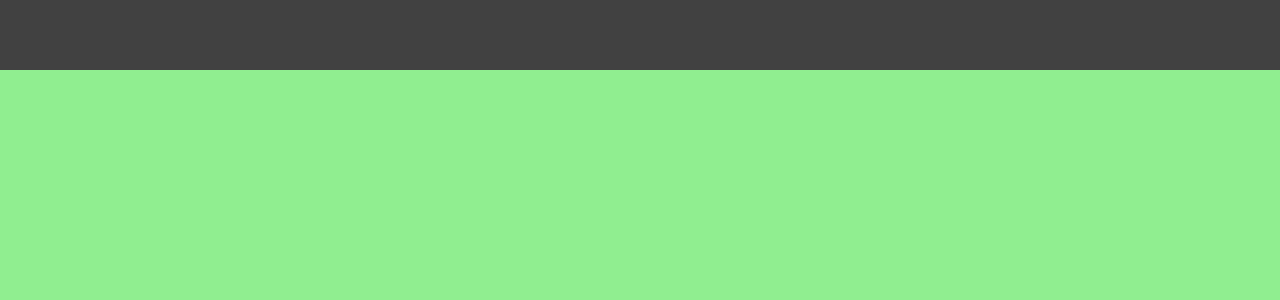
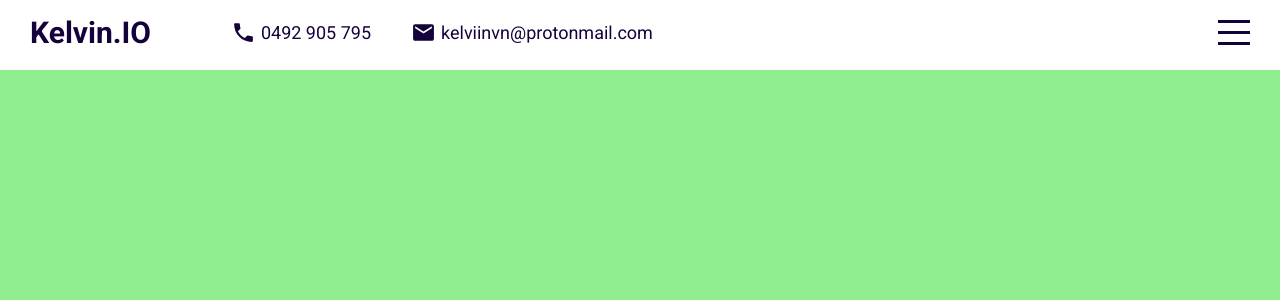
Before and after one commit to KelvinIO/kelvin.io-Portfolio, a React (Create React App) app: page / in a window 1280 px wide. Shown: the top 300 px of the page. Built offline with nearby package versions, Linux system fonts and the light colour scheme.

Commit message:
Added icons to topbar, styled topbar text, added basic menu

```diff
--- a/package.json
+++ b/package.json
@@ -3,6 +3,8 @@
   "version": "0.1.0",
   "private": true,
   "dependencies": {
+    "@material-ui/core": "^4.12.1",
+    "@material-ui/icons": "^4.11.2",
     "@testing-library/jest-dom": "^5.14.1",
     "@testing-library/react": "^11.2.7",
     "@testing-library/user-event": "^12.8.3",
--- a/public/index.html
+++ b/public/index.html
@@ -7,8 +7,10 @@
       name="description"
       content="Web site created using create-react-app"
     />
-    <link href="https://fonts.googleapis.com/css2?family=Roboto:wght@100;300;700;900&display=swap" rel="stylesheet">
-   <title>Kelvin IO Portfolio</title>
+
+    <link href="https://fonts.googleapis.com/css2?family=Roboto:wght@100;200;300;400;500;700;900&display=swap" rel="stylesheet">
+
+    <title>Kelvin IO Portfolio</title>
    <style>
       *{
         font-family: 'Roboto', sans-serif;
--- a/src/app.scss
+++ b/src/app.scss
@@ -7,6 +7,7 @@
         background-color: lightseagreen;
         position: relative;
         top: 70px;
+        scroll-behavior: smooth;
         scroll-snap-type: y mandatory; //add snap scrolling
         scrollbar-width: none; //disable scroll for FF
         &::-webkit-scrollbar{ display: none; } // for other browsers
--- a/src/components/contact/Contact.jsx
+++ b/src/components/contact/Contact.jsx
@@ -2,7 +2,7 @@ import "./contact.scss"
 
 export default function contact() {
     return (
-        <div className="contact">
+        <div className="contact" id="contact">
 
         </div>
     )
--- a/src/components/intro/Intro.jsx
+++ b/src/components/intro/Intro.jsx
@@ -2,7 +2,7 @@ import "./intro.scss"
 
 export default function intro() {
     return (
-        <div className="intro">
+        <div className="intro" id="intro">
 
         </div>
     )
--- a/src/components/portfolio/Portfolio.jsx
+++ b/src/components/portfolio/Portfolio.jsx
@@ -2,7 +2,7 @@ import "./portfolio.scss"
 
 export default function portfolio() {
     return (
-        <div className="portfolio">
+        <div className="portfolio" id="portfolio">
 
         </div>
     )
--- a/src/components/projects/Projects.jsx
+++ b/src/components/projects/Projects.jsx
@@ -2,7 +2,7 @@ import "./projects.scss"
 
 export default function projects() {
     return (
-        <div className="projects">
+        <div className="projects" id="projects">
 
         </div>
     )
--- a/src/components/topbar/Topbar.jsx
+++ b/src/components/topbar/Topbar.jsx
@@ -1,9 +1,30 @@
 import "./topbar.scss"
+import {Phone, Email} from "@material-ui/icons"
 
 export default function topbar() {
     return (
         <div className="topbar">
+            <div className="wrapper">
+                <div className="left">
+                    <a href="#intro" className="logo">Kelvin.IO</a>
+                    <div className="itemContainer">
+                        <Phone className="icon"/>
+                        <span>0492 905 795</span>
+                    </div>
+                    <div className="itemContainer">
+                        <Email className="icon"/>
+                        <span>kelviinvn@protonmail.com</span>
+                    </div>
+                </div>
 
+                <div className="right">
+                    <div className="menu">
+                        <span className="line1"></span>
+                        <span className="line2"></span>
+                        <span className="line3"></span>
+                    </div>
+                </div>
+            </div>
         </div>
     )
 }
--- a/src/components/topbar/topbar.scss
+++ b/src/components/topbar/topbar.scss
@@ -1,8 +1,65 @@
+@import "../../global.scss";
+
 .topbar{
     width: 100%;
     height: 70px;
-    background-color: #414141;
+    background-color: white;
+    color: $mainColor;
     position: fixed;
     top: 0;
     z-index: 2; // show topbar when scrolling
+
+    .wrapper{
+        padding: 15px 30px;
+        display: flex;
+        align-items: center;
+        justify-content: space-between;
+
+        .left{
+            display: flex;
+            align-items: center;
+
+            .logo{
+                font-size: 30px;
+                font-weight: 700;
+                text-decoration: none;
+                color: inherit;
+                margin-right: 40px;
+            }
+
+            .itemContainer{
+                display: flex;
+                align-items: center;
+                margin-left: 40px;
+
+                .icon{
+                    font-size: 25px;
+                    margin-right: 5px;
+                }
+
+                span{
+                    font-size: 18px;
+                    font-weight: 400;
+                }
+            }
+        }
+
+        .right{
+            .menu{
+                width: 32px;
+                height: 25px;
+                display: flex;
+                flex-direction: column;
+                justify-content: space-between;
+                cursor: pointer;
+
+                span{
+                    width: 100%;
+                    height: 3px;
+                    background-color: $mainColor;
+                }
+            }
+        }
+    }
+
 }
--- /dev/null
+++ b/src/global.scss
@@ -0,0 +1 @@
+$mainColor: #15023A;
```
Also changed, not shown: 1 other file (tests, documents, lock files or other folders).
